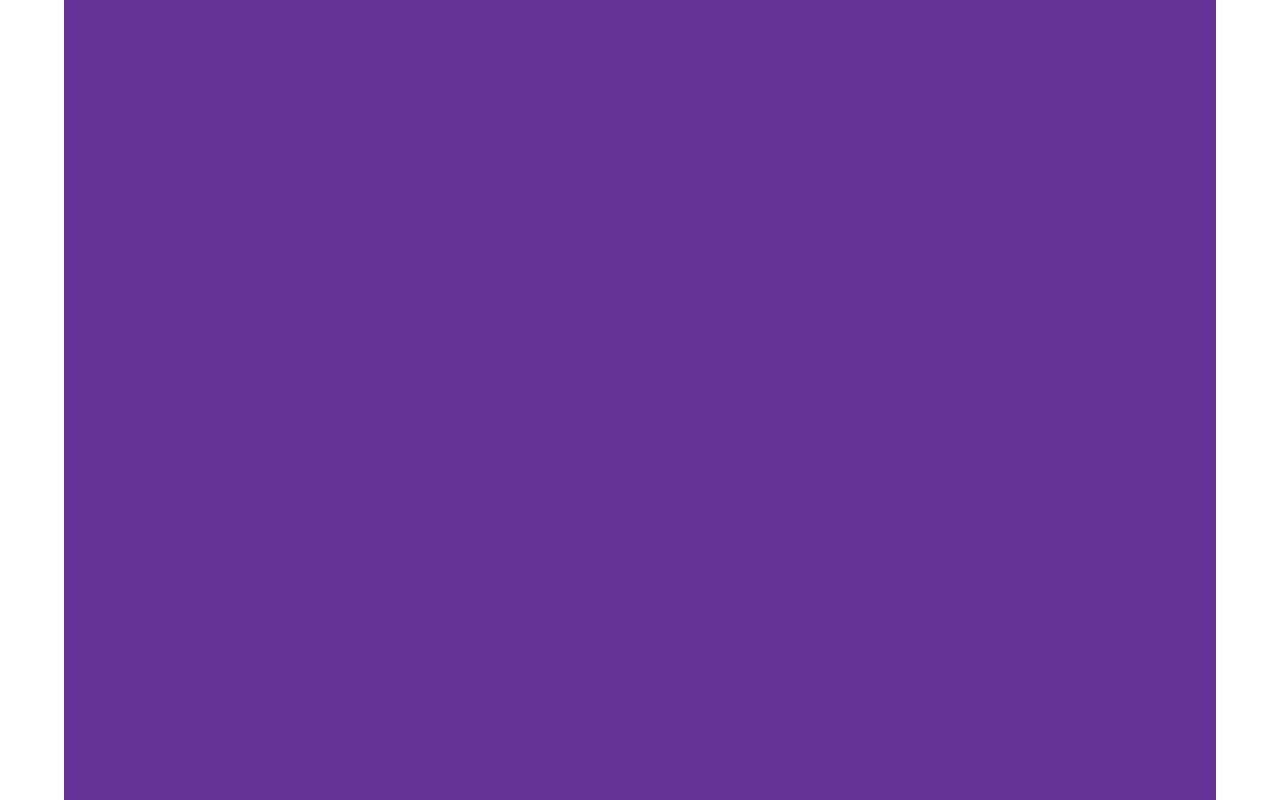
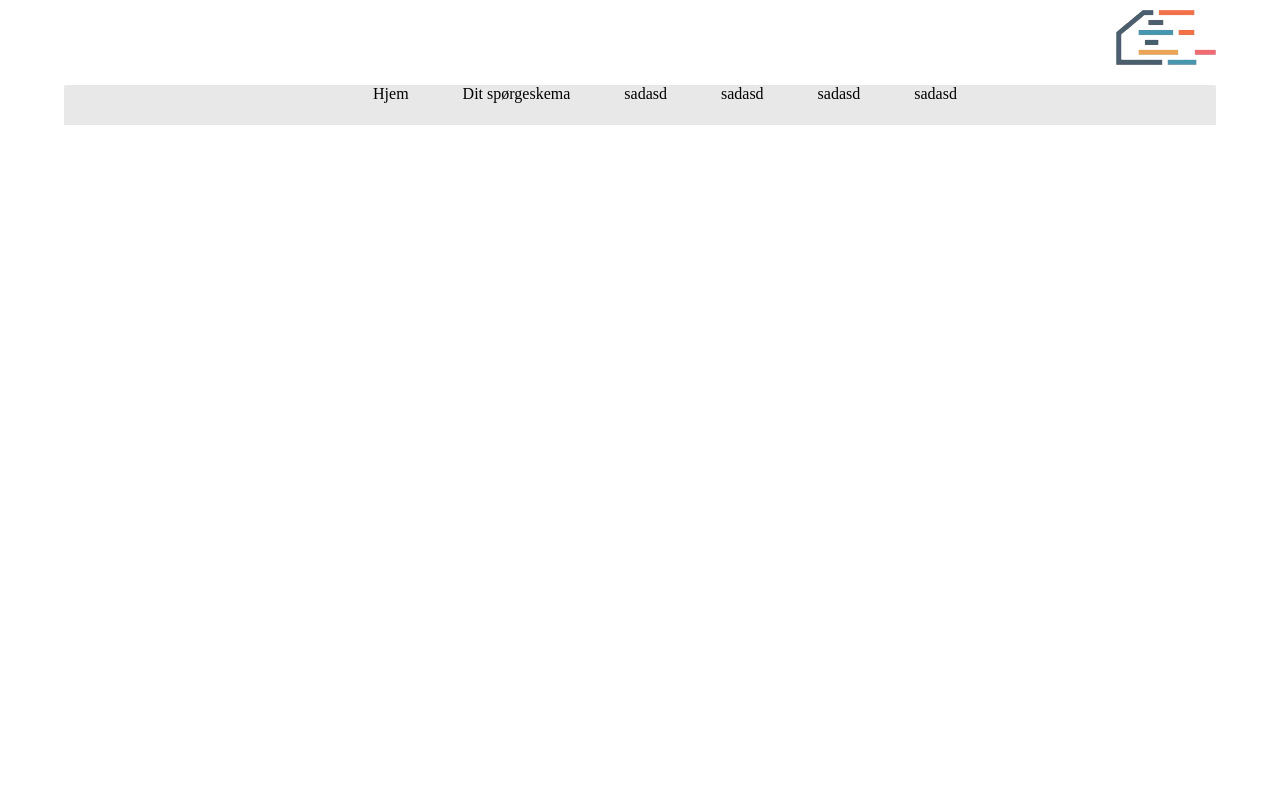
Before and after one commit to Kris48g8/Projekt-5---System, a plain HTML site: page html/Hjem.html in a window 1280 px wide. Shown: the top 800 px of the page. Drawn offline with Linux system fonts and the light colour scheme.

Commit message:
Topnav v1
Topnav + billeder

```diff
--- a/html/Hjem.html
+++ b/html/Hjem.html
@@ -6,6 +6,20 @@
     <link rel="stylesheet" type="text/css" href="../style/css.css">
 </head>
 <body>
-    <section></section>
+    <img src="../images/HoC%20logo.png" class="logo">
+
+    <section class="topnav">
+        <ul>
+            <li>Hjem</li>
+            <li>Dit spørgeskema</li>
+            <li>sadasd</li>
+            <li>sadasd</li>
+            <li>sadasd</li>
+            <li>sadasd</li>
+
+        </ul>
+
+
+    </section>
 </body>
 </html>
--- a/style/css.css
+++ b/style/css.css
@@ -11,7 +11,30 @@ body {
     margin-right: auto;
 }
 
-section {
-    height: 1000px;
-    background-color: rebeccapurple;
+.logo {
+    float: right;
+    margin-top: 10px;
 }
+
+.topnav {
+    width: 100%;
+    height: 40px;
+    background-color: #E8E8E8;
+    float: left;
+    margin-top: 20px;
+    border-top-left-radius: 2px;
+    border-top-right-radius: 2px;
+}
+
+ul {
+    width: 100%;
+    text-align: center;
+
+}
+
+li {
+    display: inline-block;
+    padding-left: 50px;
+
+
+}
```
Also changed, not shown: images/HoC logo.png (added), images/HoC_logo_utekst.png (deleted), images/House_of_Code.png (deleted).
